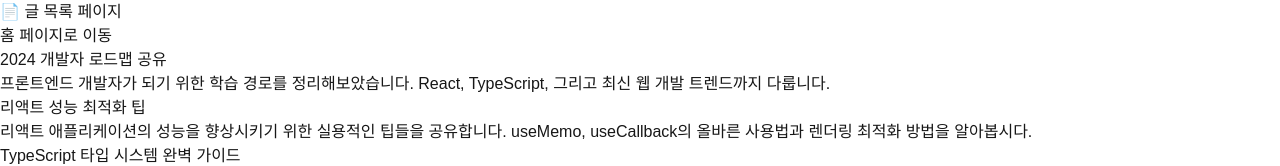
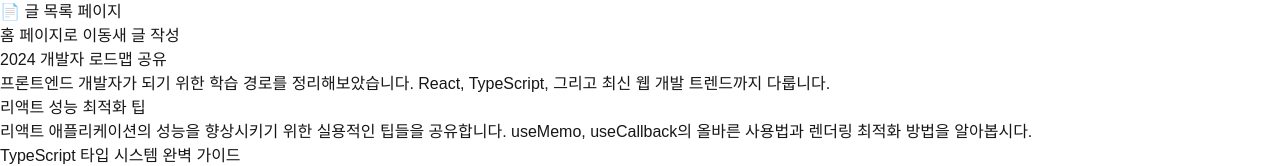
Before and after one commit to yullivan/blog-front, a Next.js app: page /posts in a window 1280 px wide. Shown: the top 166 px of the page. Built offline with nearby package versions, Linux system fonts and the light colour scheme.

Commit message:
feat: 새 글 작성 버튼 링크 추가

```diff
--- a/src/app/posts/page.tsx
+++ b/src/app/posts/page.tsx
@@ -7,6 +7,11 @@
     <div>
       <div>📄 글 목록 페이지</div>
       <Link href="/">홈 페이지로 이동</Link>
+      {/* 새 글 작성 버튼을 위해 <button> 태그를 사용하면
+          클릭 이벤트 리스너를 사용해야 하고
+          그럼 브라우저에서만 동작 가능하기 때문에
+          클라이언트 컴포넌트여야 함 */}
+      <Link href="/posts/new">새 글 작성</Link>
       <ul>
         {posts.map((post) => (
           <li key={post.id}>
```
